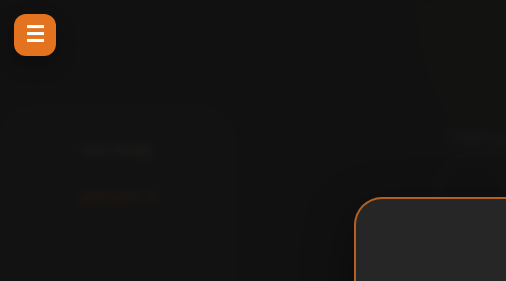
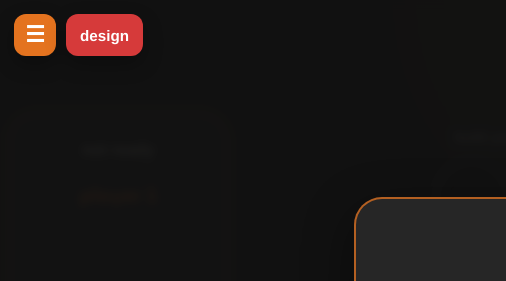
Before and after one commit to Gabriel12353/neevo_racing_game_version2, a website: page public/host.html in a window 1280 px wide. Shown: the top 281 px of the page, 0-506 px from the left. Drawn offline with nearby package versions, Linux system fonts and the light colour scheme; no server answers.

Commit message:
Fix menu button and full light sequence

```diff
--- a/public/host.html
+++ b/public/host.html
@@ -4,10 +4,21 @@
   <meta charset="UTF-8" />
   <meta name="viewport" content="width=device-width, initial-scale=1.0" />
   <title>neevo reaction race</title>
-  <link rel="stylesheet" href="style.css?v=9" />
+  <link rel="stylesheet" href="style.css?v=11" />
 </head>
 <body class="host-page">
   <button id="menuBtn" class="menu-btn" title="back to menu">☰</button>
+
+  <a
+    id="magicPathBtn"
+    class="magicpath-btn"
+    href="https://designs.magicpath.ai/v1/proud-wood-8815"
+    target="_blank"
+    rel="noopener noreferrer"
+    title="open design page"
+  >
+    design
+  </a>
 
   <div id="modeOverlay" class="mode-overlay">
     <div class="mode-card">
@@ -140,6 +151,6 @@
   <script src="https://cdn.jsdelivr.net/npm/canvas-confetti@1.9.3/dist/confetti.browser.min.js"></script>
   <script src="/socket.io/socket.io.js"></script>
   <script src="https://cdn.jsdelivr.net/npm/qrcode/build/qrcode.min.js"></script>
-  <script src="host.js?v=9"></script>
+  <script src="host.js?v=10"></script>
 </body>
 </html>
--- a/public/style.css
+++ b/public/style.css
@@ -491,8 +491,6 @@ body {
   opacity: 0.9;
 }
 
-/* CONTROLLER */
-
 .controller-page {
   margin: 0;
   min-height: 100vh;
@@ -783,20 +781,6 @@ body {
   color: var(--neevo-cream);
 }
 
-@media (max-width: 1400px) {
-  .host-wrapper {
-    grid-template-columns: 220px 1fr 220px;
-  }
-
-  .track-lane {
-    height: 130px;
-  }
-
-  .winner-banner {
-    font-size: 2.4rem;
-  }
-}
-
 .singleplayer-host .host-wrapper {
   grid-template-columns: 260px 1fr;
   max-width: 1600px;
@@ -819,15 +803,15 @@ body {
 }
 
 .preset-red {
-  filter: sepia(1) saturate(5.5) hue-rotate(-55deg) brightness(1.0);
+  filter: sepia(1) saturate(5.5) hue-rotate(-55deg) brightness(1);
 }
 
 .preset-green {
-  filter: sepia(1) saturate(4.8) hue-rotate(35deg) brightness(1.0);
+  filter: sepia(1) saturate(4.8) hue-rotate(35deg) brightness(1);
 }
 
 .preset-blue {
-  filter: sepia(1) saturate(5.2) hue-rotate(150deg) brightness(1.0);
+  filter: sepia(1) saturate(5.2) hue-rotate(150deg) brightness(1);
 }
 
 .preset-regionals {
@@ -858,3 +842,42 @@ body {
 .menu-btn:hover {
   background: #ff9243;
 }
+
+.magicpath-btn {
+  position: fixed;
+  top: 14px;
+  left: 66px;
+  z-index: 10000;
+  display: inline-flex;
+  align-items: center;
+  justify-content: center;
+  height: 42px;
+  padding: 0 14px;
+  border-radius: 12px;
+  background: #d63a3a;
+  color: #ffffff;
+  font-size: 0.95rem;
+  font-weight: 800;
+  text-decoration: none;
+  box-shadow: 0 8px 20px rgba(0, 0, 0, 0.28);
+  transition: background 0.18s ease, transform 0.18s ease;
+}
+
+.magicpath-btn:hover {
+  background: #ef4b4b;
+  transform: translateY(-1px);
+}
+
+@media (max-width: 1400px) {
+  .host-wrapper {
+    grid-template-columns: 220px 1fr 220px;
+  }
+
+  .track-lane {
+    height: 130px;
+  }
+
+  .winner-banner {
+    font-size: 2.4rem;
+  }
+}
```
